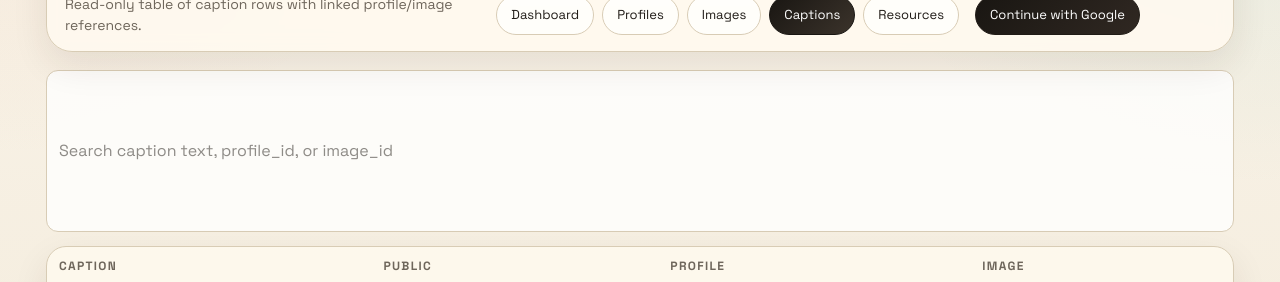
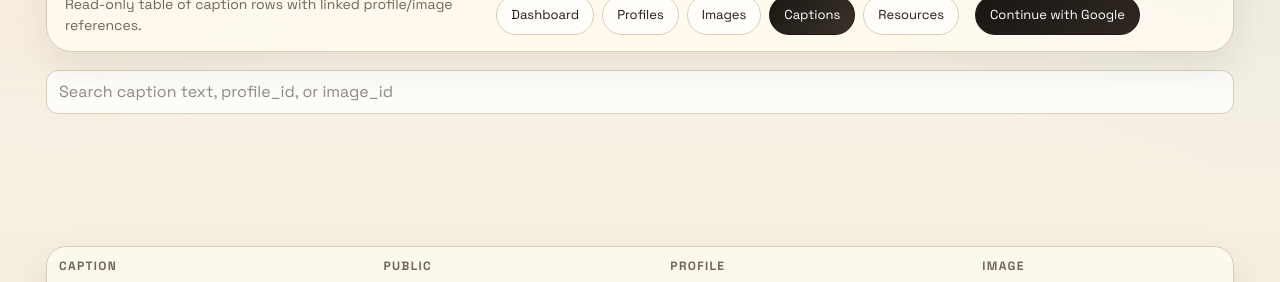
Before and after one commit to elaineec/caption_admin, a Next.js app: page /captions in a window 1280 px wide. Shown: the part 354-636 px from the top of the page. Built offline with nearby package versions, Linux system fonts and the light colour scheme; no server answers; the database is empty.

Commit message:
Fix search input jump by locking search field height

```diff
--- a/app/captions/page.tsx
+++ b/app/captions/page.tsx
@@ -46,7 +46,7 @@ export default function CaptionsPage() {
       subtitle="Read-only table of caption rows with linked profile/image references."
     >
       <input
-        className="input"
+        className="input search-input"
         placeholder="Search caption text, profile_id, or image_id"
         value={query}
         onChange={(e) => setQuery(e.target.value)}
--- a/app/globals.css
+++ b/app/globals.css
@@ -263,6 +263,21 @@ textarea.input {
   resize: vertical;
 }
 
+.search-input {
+  height: 44px;
+  min-height: 44px;
+  max-height: 44px;
+  resize: none;
+  overflow: hidden;
+  white-space: nowrap;
+}
+
+textarea.search-input {
+  height: 44px;
+  min-height: 44px;
+  max-height: 44px;
+}
+
 .table-wrap {
   overflow-x: auto;
 }
--- a/app/images/page.tsx
+++ b/app/images/page.tsx
@@ -135,7 +135,7 @@ export default function ImagesPage() {
       </section>
 
       <input
-        className="input"
+        className="input search-input"
         placeholder="Search URL, description, or id"
         value={query}
         onChange={(e) => setQuery(e.target.value)}
--- a/app/profiles/page.tsx
+++ b/app/profiles/page.tsx
@@ -48,7 +48,7 @@ export default function ProfilesPage() {
       subtitle="Read-only list of user profiles for moderation and access checks."
     >
       <input
-        className="input"
+        className="input search-input"
         placeholder="Search by email, id, or name"
         value={query}
         onChange={(e) => setQuery(e.target.value)}
--- a/app/resources/resource-table.tsx
+++ b/app/resources/resource-table.tsx
@@ -310,7 +310,7 @@ export default function ResourceTable({ resource }: ResourceTableProps) {
       )}
 
       <input
-        className="input"
+        className="input search-input"
         placeholder="Search rows"
         value={query}
         onChange={(event) => setQuery(event.target.value)}
```
